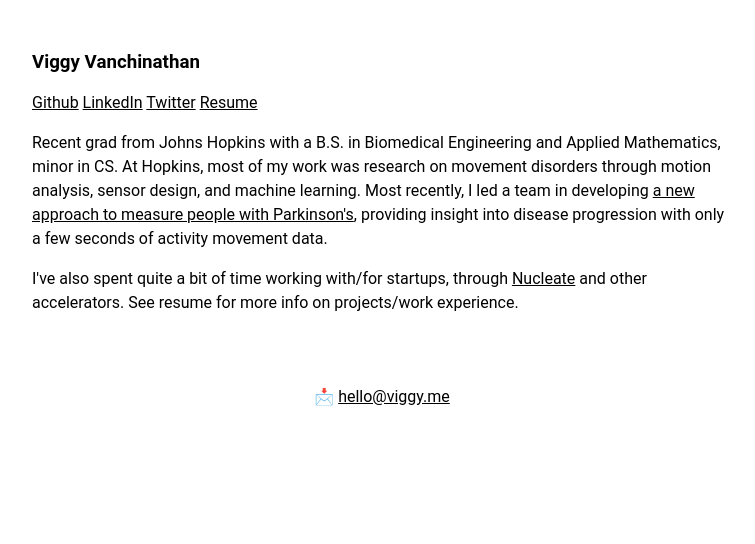
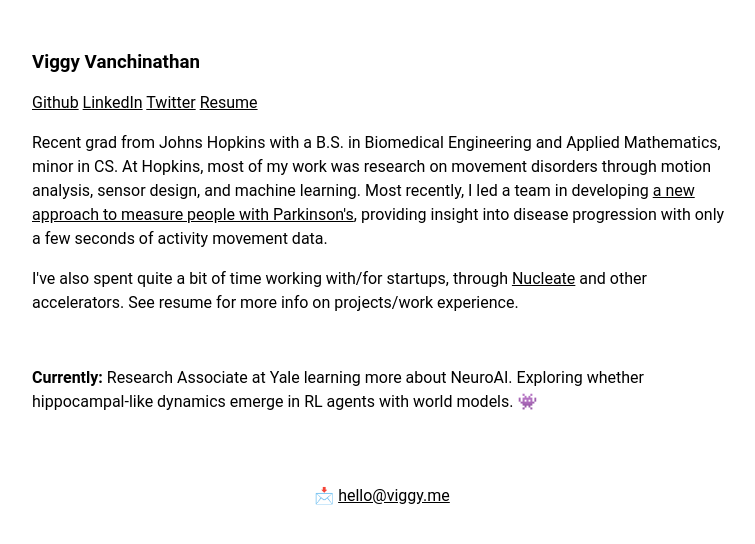
Before and after one commit to vviggyy/vviggyy.github.io, a plain HTML site: page index.html in a window 1280 px wide. Shown: the whole page, without its empty margins (258-1013 px from the left). Drawn offline with Linux system fonts and the light colour scheme.

Commit message:
fall/winter update

```diff
--- a/index.html
+++ b/index.html
@@ -14,6 +14,8 @@
      <p> Recent grad from Johns Hopkins with a B.S. in Biomedical Engineering and Applied Mathematics, minor in CS. At Hopkins, most of my work was research on movement disorders through motion analysis, sensor design, and machine learning. Most recently, I led a team in developing <a href="https://www.bme.jhu.edu/news-events/news/parkinetics-improved-motion-data-collection-of-parkinsons-patients-in-everyday-life/">a new approach to measure people with Parkinson's</a>, providing insight into disease progression with only a few seconds of activity movement data.</p>
      <p> I've also spent quite a bit of time working with/for startups, through <a href="https://nucleate.org/">Nucleate</a> and other accelerators. See resume for more info on projects/work experience. </p>
      <br>
+     <p> <b>Currently:</b> Research Associate at Yale learning more about NeuroAI. Exploring whether hippocampal-like dynamics emerge in RL agents with world models. 👾 </p>
+     <br>
      <br>
      <p style="text-align: center;"> 📩 <a href="mailto:hello@viggy.me">hello@viggy.me</a>
 </p>
```
